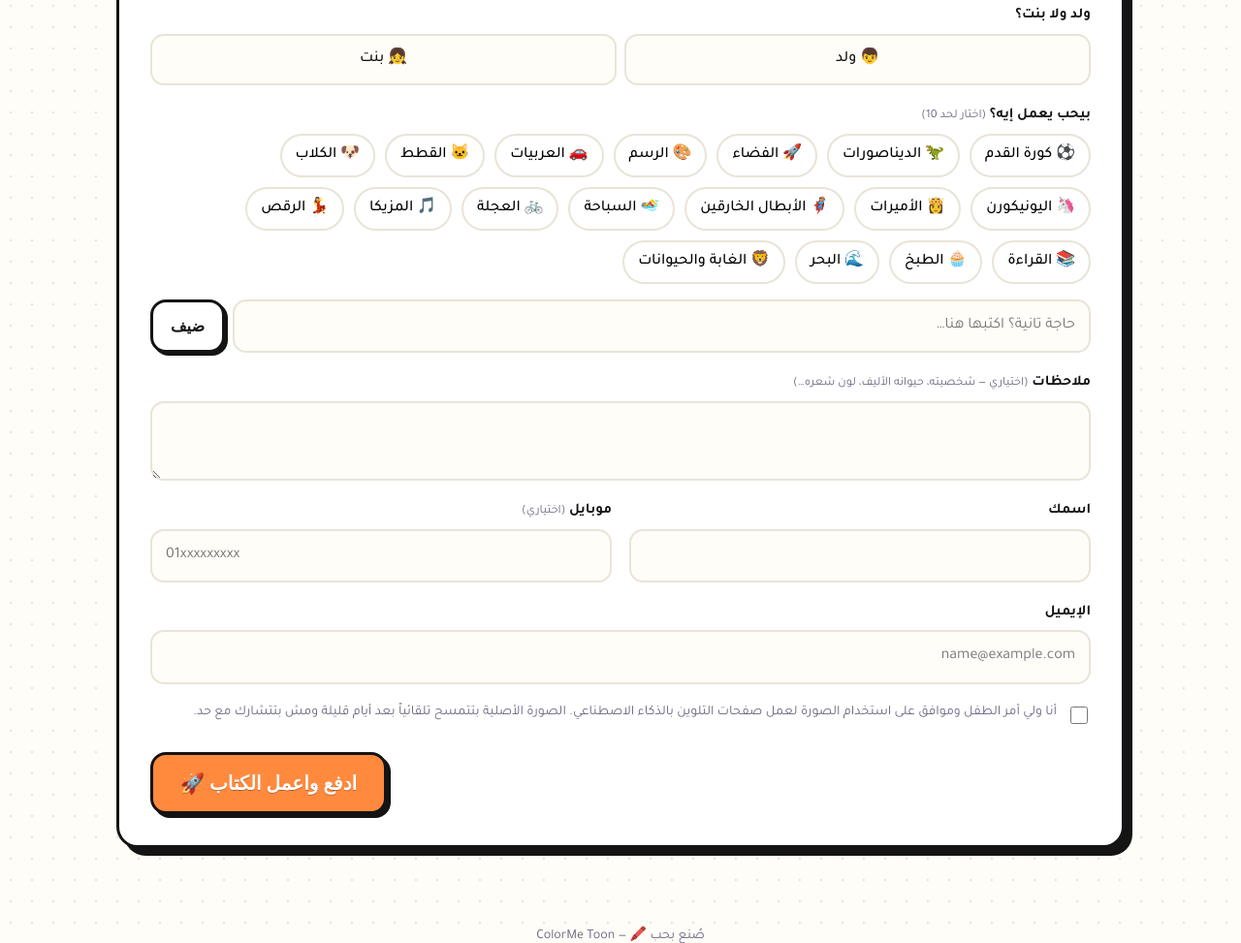
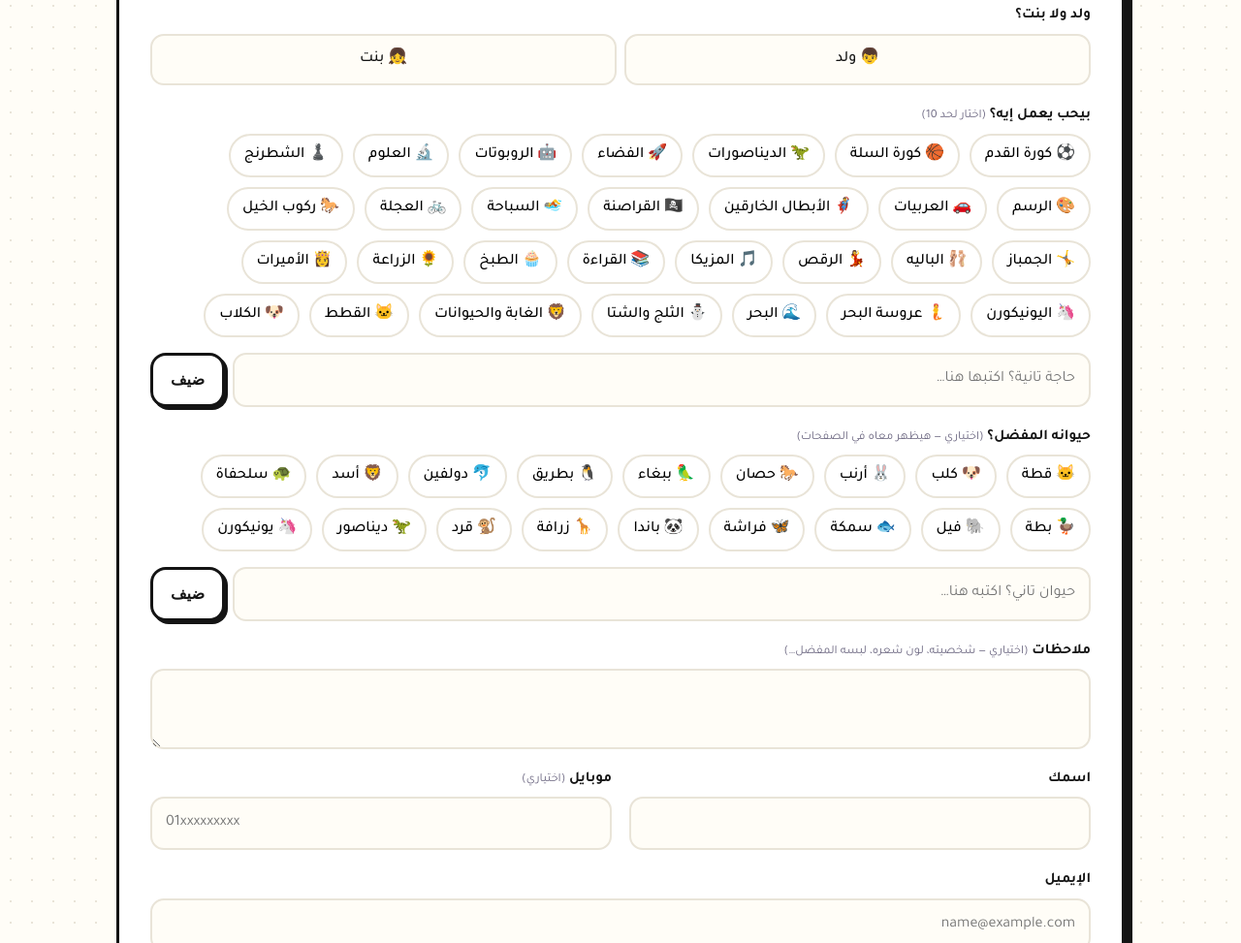
Before and after one commit to khayalstudio2030-moka/colorme-toon, a website: page public/index.html in a window 1280 px wide. Shown: the part 1875-2848 px from the top of the page at 97% size. Drawn offline with Linux system fonts and the light colour scheme; no server answers; a web font is replaced by a local one.

Commit message:
Add files via upload

```diff
--- a/public/app.js
+++ b/public/app.js
@@ -1,9 +1,17 @@
 (() => {
   const PRESETS = [
-    '⚽ كورة القدم', '🦖 الديناصورات', '🚀 الفضاء', '🎨 الرسم', '🚗 العربيات', '🐱 القطط',
-    '🐶 الكلاب', '🦄 اليونيكورن', '👸 الأميرات', '🦸 الأبطال الخارقين', '🏊 السباحة', '🚲 العجلة',
-    '🎵 المزيكا', '💃 الرقص', '📚 القراءة', '🧁 الطبخ', '🌊 البحر', '🦁 الغابة والحيوانات',
+    '⚽ كورة القدم', '🏀 كورة السلة', '🦖 الديناصورات', '🚀 الفضاء', '🤖 الروبوتات', '🔬 العلوم',
+    '♟️ الشطرنج', '🎨 الرسم', '🚗 العربيات', '🦸 الأبطال الخارقين', '🏴‍☠️ القراصنة', '🏊 السباحة',
+    '🚲 العجلة', '🐎 ركوب الخيل', '🤸 الجمباز', '🩰 الباليه', '💃 الرقص', '🎵 المزيكا',
+    '📚 القراءة', '🧁 الطبخ', '🌻 الزراعة', '👸 الأميرات', '🦄 اليونيكورن', '🧜 عروسة البحر',
+    '🌊 البحر', '⛄ الثلج والشتا', '🦁 الغابة والحيوانات', '🐱 القطط', '🐶 الكلاب',
   ];
+  const ANIMALS = [
+    '🐱 قطة', '🐶 كلب', '🐰 أرنب', '🐎 حصان', '🦜 ببغاء', '🐧 بطريق', '🐬 دولفين', '🦁 أسد', '🐢 سلحفاة',
+    '🦆 بطة', '🐘 فيل', '🐟 سمكة', '🦋 فراشة', '🐼 باندا', '🦒 زرافة', '🐒 قرد', '🦖 ديناصور', '🦄 يونيكورن',
+  ];
+  const strip = (s) => s.replace(/^[\p{Extended_Pictographic}\u200d\ufe0f\s]+/u, '').trim();
+  let animal = '';
   const MAX = 10;
   const selected = new Set();
   const $ = (id) => document.getElementById(id);
@@ -44,6 +52,29 @@
   $('addInterest').onclick = addCustom;
   $('customInterest').addEventListener('keydown', (e) => { if (e.key === 'Enter') { e.preventDefault(); addCustom(); } });
 
+  // الحيوان المفضل (اختيار واحد)
+  const achips = $('animalChips');
+  function renderAnimals() {
+    achips.innerHTML = '';
+    const list = animal && !ANIMALS.some((a) => strip(a) === animal) ? [...ANIMALS, animal] : ANIMALS;
+    for (const label of list) {
+      const b = document.createElement('button');
+      b.type = 'button';
+      const v = strip(label);
+      b.className = 'chip' + (animal === v ? ' on' : '') + (!ANIMALS.includes(label) ? ' custom' : '');
+      b.textContent = label;
+      b.onclick = () => { animal = animal === v ? '' : v; renderAnimals(); };
+      achips.appendChild(b);
+    }
+  }
+  renderAnimals();
+  function addAnimal() {
+    const v = $('customAnimal').value.trim();
+    if (v) { animal = v; $('customAnimal').value = ''; renderAnimals(); }
+  }
+  $('addAnimal').onclick = addAnimal;
+  $('customAnimal').addEventListener('keydown', (e) => { if (e.key === 'Enter') { e.preventDefault(); addAnimal(); } });
+
   // الصورة
   const drop = $('drop'), photo = $('photo');
   photo.addEventListener('change', () => {
@@ -75,7 +106,8 @@
     const g = document.querySelector('input[name=childGender]:checked');
     if (g) fd.append('childGender', g.value);
     // نشيل الإيموجي قبل ما نبعت
-    fd.append('interests', JSON.stringify([...selected].map((s) => s.replace(/^[\p{Extended_Pictographic}️\s]+/u, ''))));
+    fd.append('interests', JSON.stringify([...selected].map(strip)));
+    if (animal) fd.append('favoriteAnimal', animal);
     fd.append('consent', 'true');
 
     const btn = $('go'); const txt = btn.textContent;
--- a/public/index.html
+++ b/public/index.html
@@ -79,7 +79,16 @@
             </div>
           </div>
 
-          <div class="field full"><label class="lbl" for="notes">ملاحظات <small>(اختياري — شخصيته، حيوانه الأليف، لون شعره…)</small></label><textarea id="notes" name="notes" maxlength="300"></textarea></div>
+          <div class="field full">
+            <label class="lbl">حيوانه المفضل؟ <small>(اختياري — هيظهر معاه في الصفحات)</small></label>
+            <div class="chips" id="animalChips"></div>
+            <div class="add-row">
+              <input type="text" id="customAnimal" maxlength="30" placeholder="حيوان تاني؟ اكتبه هنا…" />
+              <button type="button" class="btn alt" id="addAnimal" style="font-size:16px;padding:8px 18px;box-shadow:3px 3px 0 var(--ink)">ضيف</button>
+            </div>
+          </div>
+
+          <div class="field full"><label class="lbl" for="notes">ملاحظات <small>(اختياري — شخصيته، لون شعره، لبسه المفضل…)</small></label><textarea id="notes" name="notes" maxlength="300"></textarea></div>
 
           <div class="field"><label class="lbl" for="parentName">اسمك</label><input type="text" id="parentName" name="parentName" maxlength="80" /></div>
           <div class="field"><label class="lbl" for="phone">موبايل <small>(اختياري)</small></label><input type="tel" id="phone" name="phone" maxlength="20" placeholder="01xxxxxxxxx" /></div>
```
